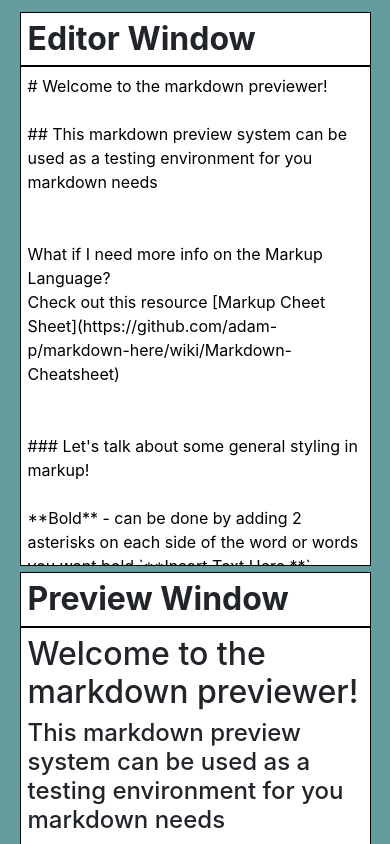
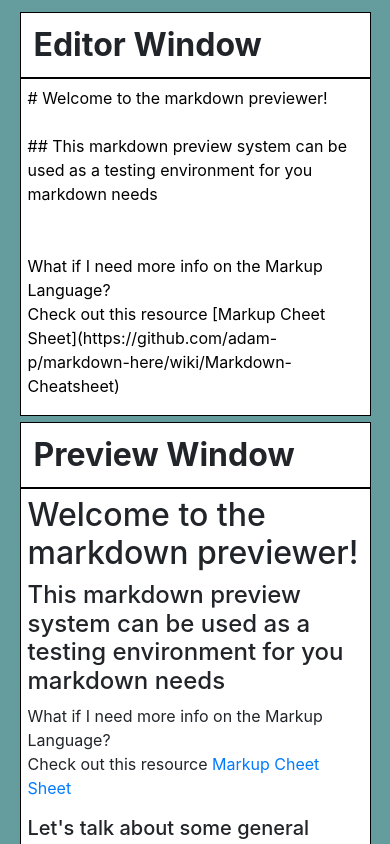
Before and after one commit to smuniz18/markdown-preview, a React (Create React App) app: page / in a window 390 px wide. Shown: the top 844 px of the page. Built offline with nearby package versions, Linux system fonts and the light colour scheme.

Commit message:
Alterations to bootstrap layout to allow for cleaner transition and fixed editor sizing

```diff
--- a/src/App.css
+++ b/src/App.css
@@ -53,10 +53,22 @@ code {
   background-color: #fff;
 }
 
-.title {
+h1.title {
   border: 1px solid black;
-  padding: 2%;
+  padding: 13px;
   margin-bottom: 0px;
   background-color: #fff;
   font-weight: bold;
 }
+
+@media only screen and (max-width: 1100px) {
+  textarea {
+    height: 40vh;
+  }
+
+  .col-sm-5,
+  .col-sm-7 {
+    flex: 0 0 100%;
+    max-width: 100%;
+  }
+}
--- a/src/App.js
+++ b/src/App.js
@@ -1,6 +1,8 @@
 import React from "react";
 import Preview from "./components/Preview";
 import Editor from "./components/Editor";
+import "bootstrap/dist/css/bootstrap.css";
+import { Container, Row, Col } from "react-bootstrap";
 import "./App.css";
 
 class App extends React.Component {
@@ -21,22 +23,22 @@ class App extends React.Component {
 
   render() {
     return (
-      <div className="container">
-        <div className="row">
-          <div className="col-lg">
+      <Container>
+        <Row>
+          <Col sm={5}>
             <h1 className="title">Editor Window</h1>
             <Editor
               enteredText={this.value}
               handleChange={this.handleChange}
               placeholder={placeholder}
             />
-          </div>
-          <div className="col-lg">
+          </Col>
+          <Col sm={7}>
             <h1 className="title">Preview Window</h1>
             <Preview value={this.state.value} />
-          </div>
-        </div>
-      </div>
+          </Col>
+        </Row>
+      </Container>
     );
   }
 }
```
